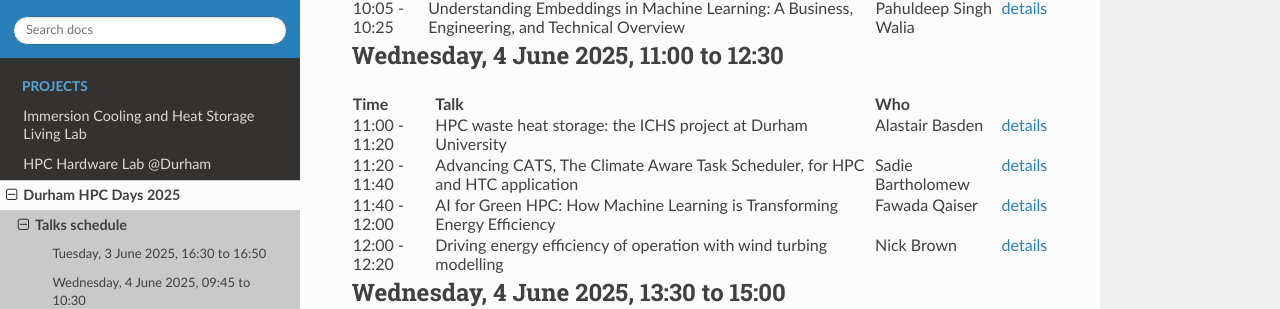
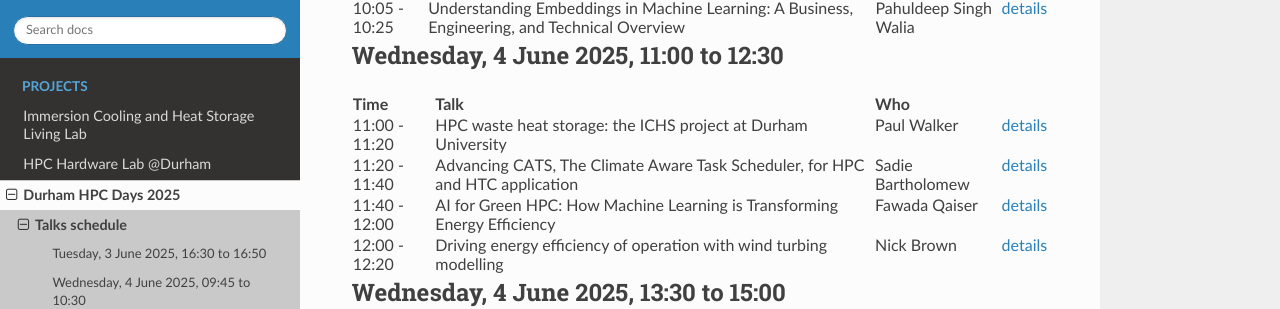
Before and after one commit to ilectra/durham, a Sphinx documentation site: the page built from docs/hpcdays/talks.md, in a window 1280 px wide and 900 px high, scrolled down 373 px. Shown: the part 142-451 px from the top of the window. Built offline with Sphinx 7.4.7 and the Read the Docs theme 3.1.0, drawn with Linux system fonts in a browser that asks for light colours.

Commit message:
changed author

```diff
--- a/docs/hpcdays/talks.md
+++ b/docs/hpcdays/talks.md
@@ -79,7 +79,7 @@
 <tr>
 <td>11:00 - 11:20</td>
 <td>HPC waste heat storage: the ICHS project at Durham University</td>
-<td>Alastair Basden</td>
+<td>Paul Walker</td>
 <td><a href="https://durham.readthedocs.io/en/latest/hpcdays/talks.html#hpc-waste-heat-storage-the-ichs-project-at-durham-university">details</a></td>
 </tr>
 
```
